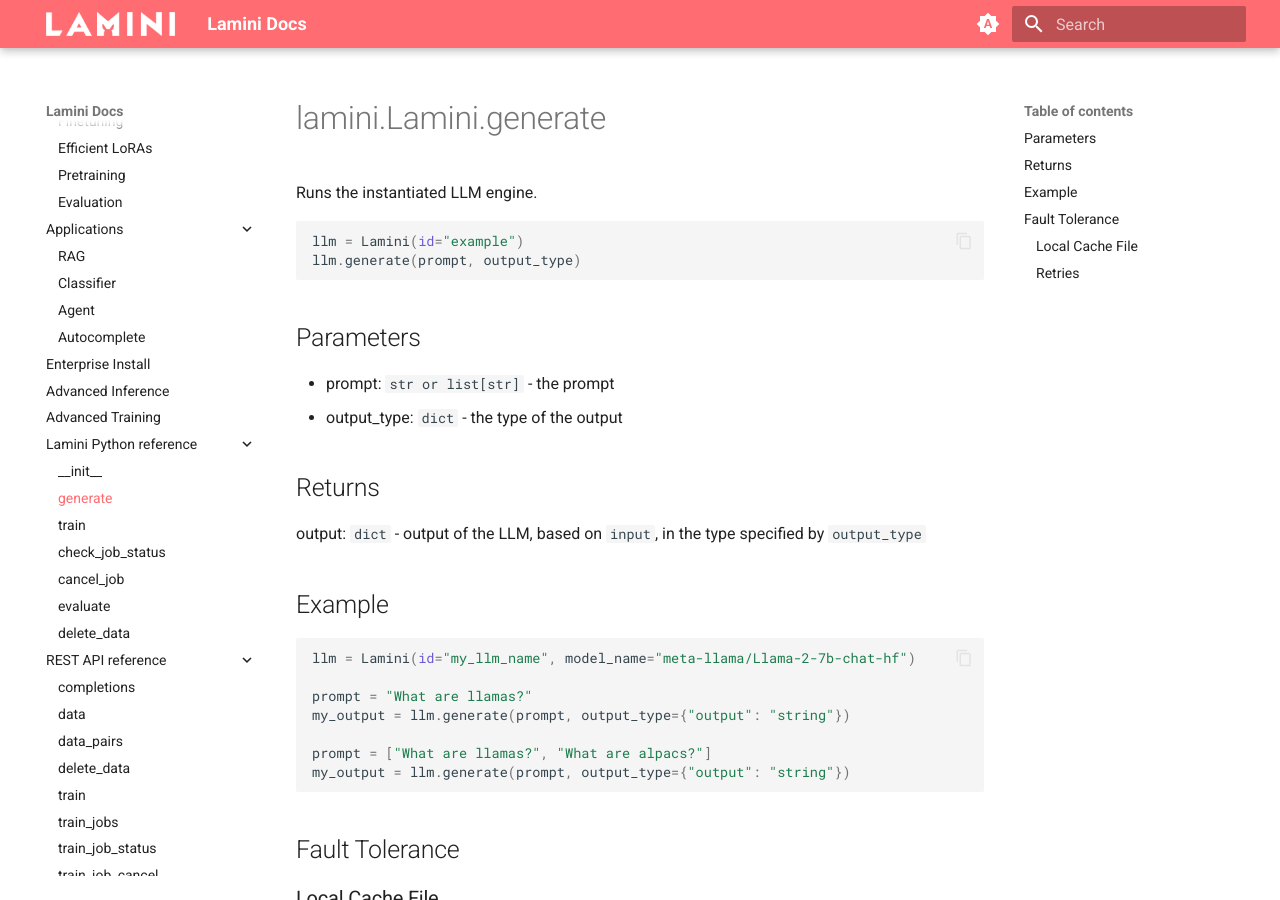
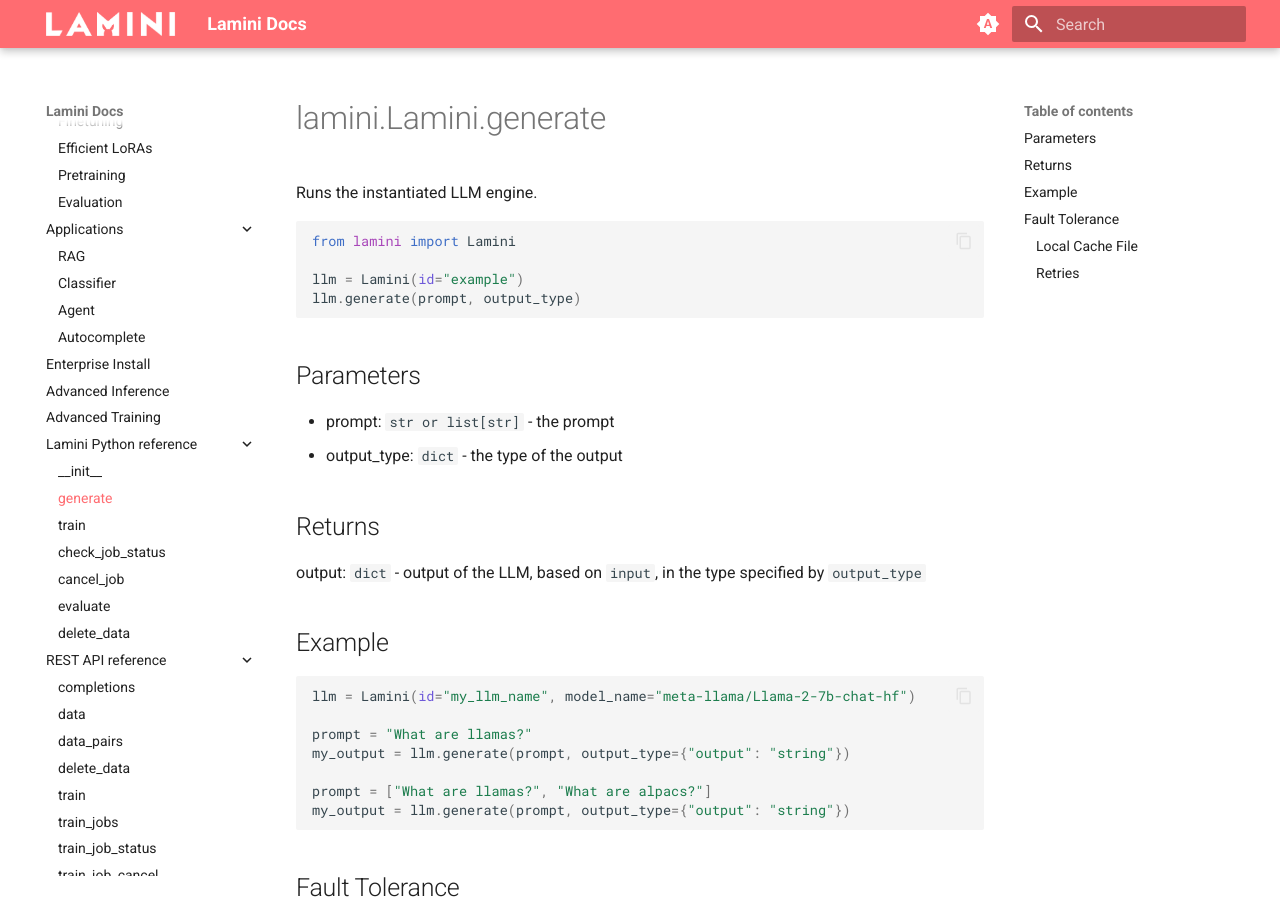
Before and after one commit to lamini-ai/lamini-ai.github.io, an MkDocs documentation site: the page built from docs/lamini_python_class/__call__.md, in a window 1280 px wide and 900 px high. Built offline with MkDocs 1.6.1 and Material for MkDocs 9.7.7, drawn with Linux system fonts in a browser that asks for light colours.

Commit message:
update inference doc

````diff
--- a/docs/lamini_python_class/__call__.md
+++ b/docs/lamini_python_class/__call__.md
@@ -3,6 +3,8 @@
 Runs the instantiated LLM engine.
 
 ```python
+from lamini import Lamini
+
 llm = Lamini(id="example")
 llm.generate(prompt, output_type)
 ```
````
